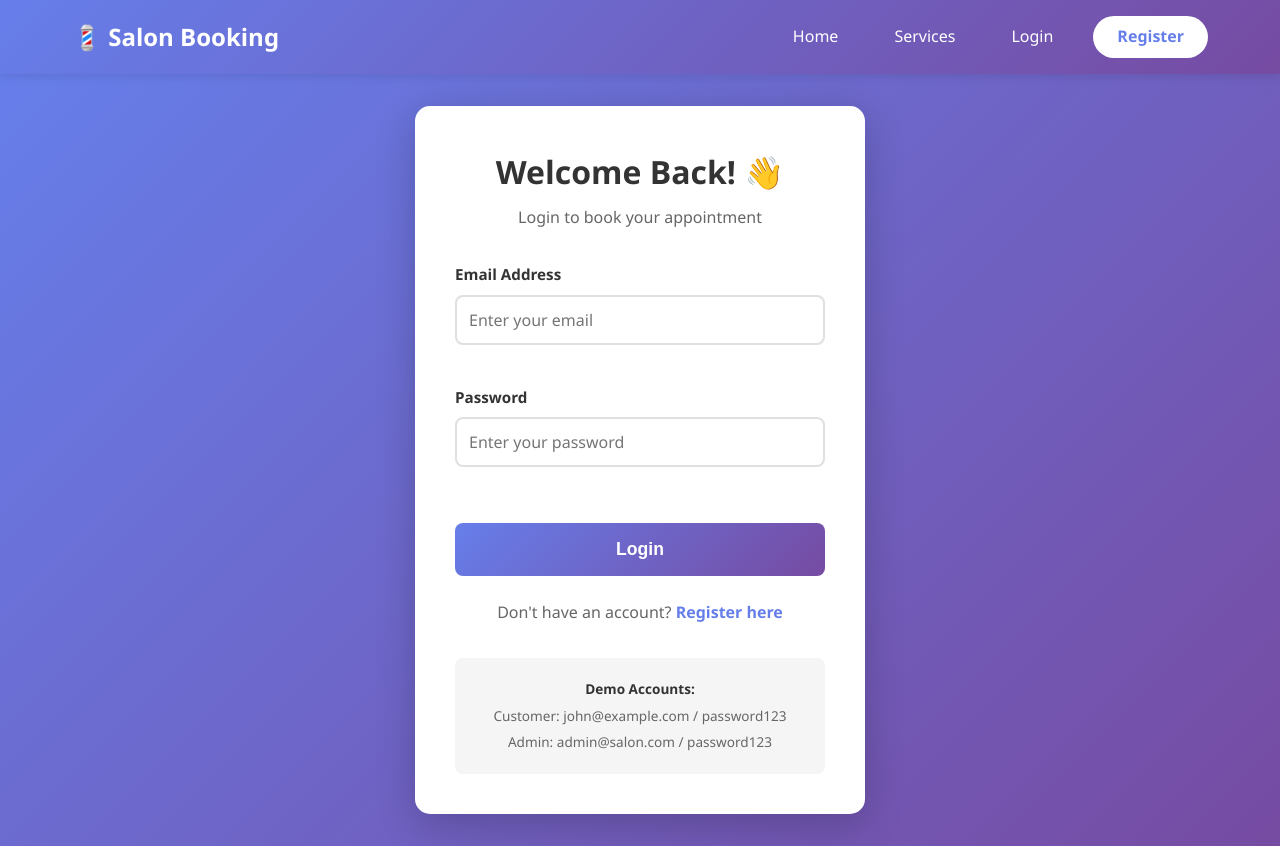
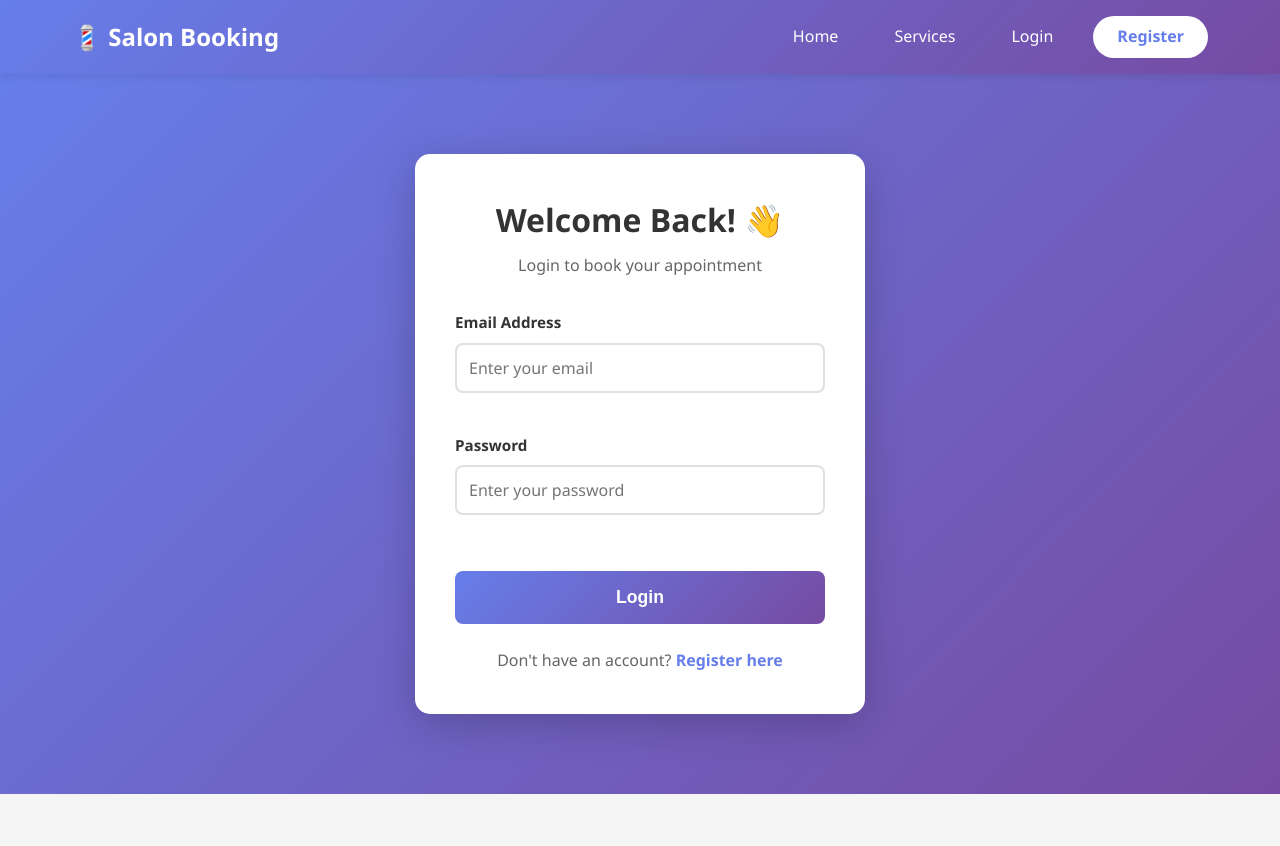
Before and after one commit to HashiniHettiarachchi/appointment-frontend, a React (Create React App) app: page /login in a window 1280 px wide. After the commit the page ends 800 px from the top, so only its background shows below. Built offline with nearby package versions, Linux system fonts and the light colour scheme.

Commit message:
Modification

```diff
--- a/src/components/Login.js
+++ b/src/components/Login.js
@@ -84,11 +84,7 @@ const Login = () => {
           Don't have an account? <Link to="/register">Register here</Link>
         </p>
 
-        <div className="demo-credentials">
-          <p><strong>Demo Accounts:</strong></p>
-          <p>Customer: john@example.com / password123</p>
-          <p>Admin: admin@salon.com / password123</p>
-        </div>
+
       </div>
     </div>
   );
--- a/src/services/api.js
+++ b/src/services/api.js
@@ -1,5 +1,6 @@
 import axios from 'axios';
 
+// const API_URL = process.env.REACT_APP_API_URL || 'http://localhost:5000/api';
 const API_URL = process.env.REACT_APP_API_URL || 'http://localhost:5000/api';
 
 // Create axios instance
```
Also changed, not shown: 1 other file (tests, documents, lock files or other folders).
